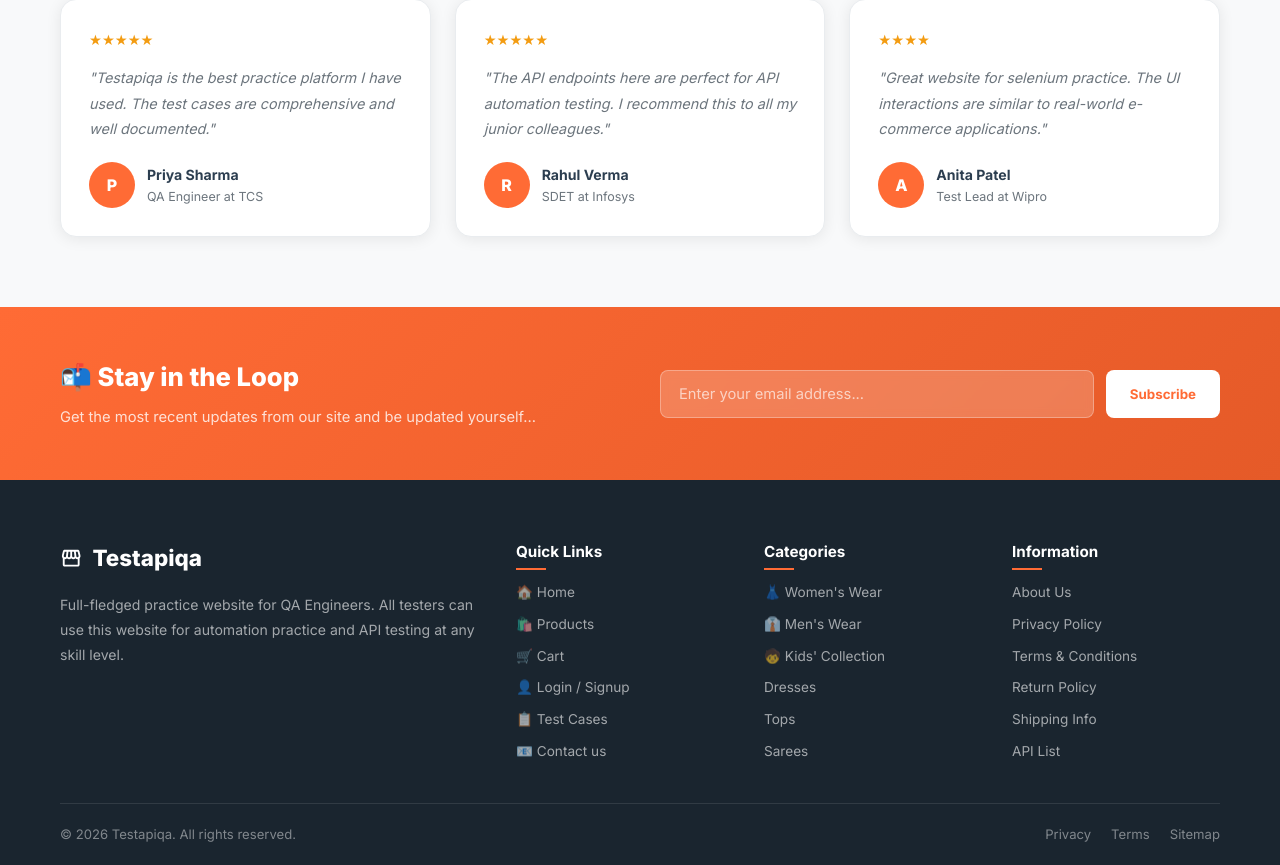
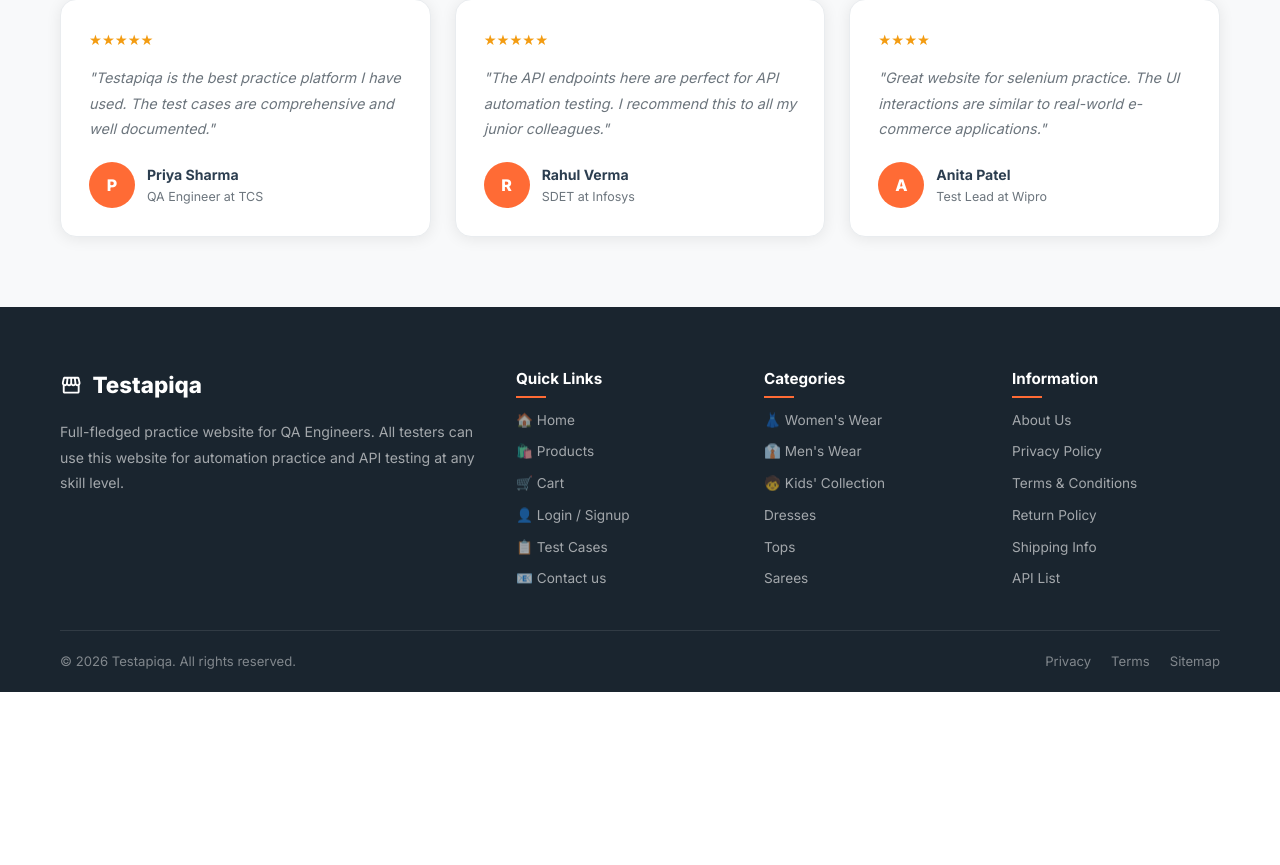
Before and after one commit to poornavenkatasaidronadula-lgtm/Testapiqa, a React (Create React App) app: page / in a window 1280 px wide. Shown: the part 2041-2906 px from the top of the page. After the commit the page ends 2733 px from the top, so only its background shows below. Built offline with nearby package versions, Linux system fonts and the light colour scheme.

Commit message:
Remove newsletter subscription bar from Footer

```diff
--- a/src/components/Footer.js
+++ b/src/components/Footer.js
@@ -3,45 +3,8 @@
 import { MdOutlineStorefront } from 'react-icons/md';
 
 export default function Footer() {
-  const [email, setEmail] = React.useState('');
-  const [subscribed, setSubscribed] = React.useState(false);
-
-  const handleSubscribe = (e) => {
-    e.preventDefault();
-    if (email) {
-      setSubscribed(true);
-      setEmail('');
-      setTimeout(() => setSubscribed(false), 3000);
-    }
-  };
-
   return (
     <>
-      {/* Newsletter */}
-      <section className="newsletter-section">
-        <div className="container">
-          <div className="newsletter-inner">
-            <div className="newsletter-text">
-              <h3>📬 Stay in the Loop</h3>
-              <p>Get the most recent updates from our site and be updated yourself...</p>
-            </div>
-            <form className="newsletter-form" onSubmit={handleSubscribe}>
-              <input
-                className="newsletter-input"
-                type="email"
-                placeholder="Enter your email address..."
-                value={email}
-                onChange={e => setEmail(e.target.value)}
-                required
-              />
-              <button type="submit" className="newsletter-btn">
-                {subscribed ? '✅ Subscribed!' : 'Subscribe'}
-              </button>
-            </form>
-          </div>
-        </div>
-      </section>
-
       {/* Footer */}
       <footer className="footer">
         <div className="container">
@@ -56,6 +19,7 @@
                 Full-fledged practice website for QA Engineers. All testers can use
                 this website for automation practice and API testing at any skill level.
               </p>
+
             </div>
 
             {/* Quick Links */}
```
